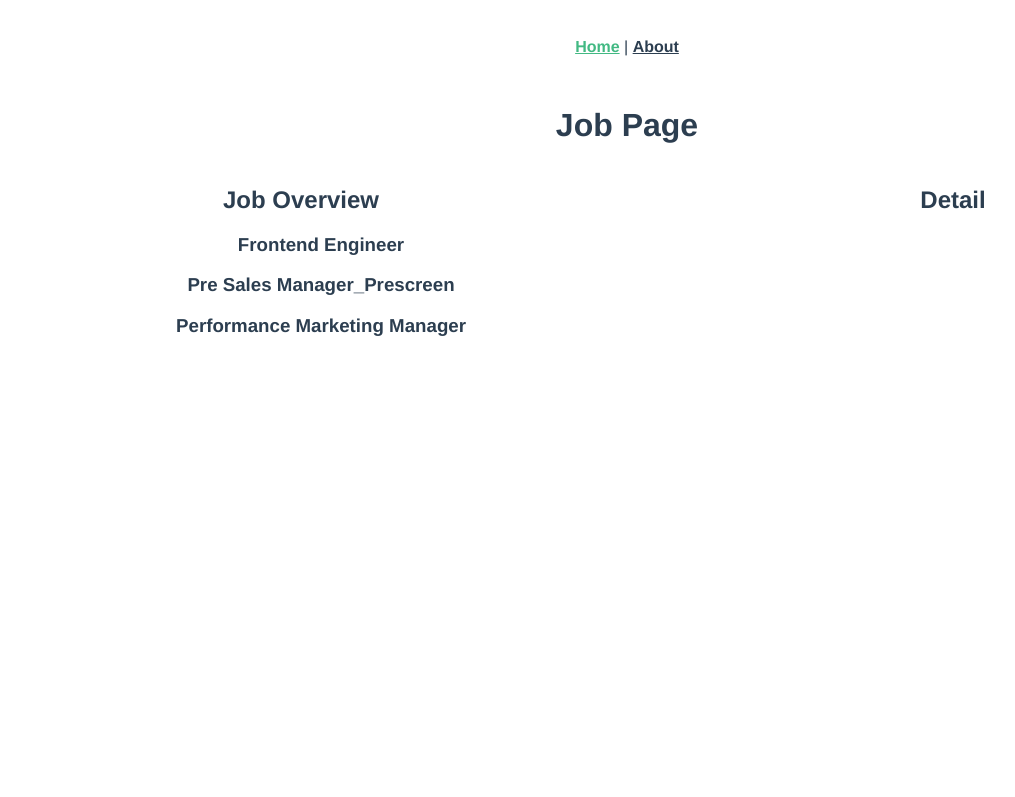
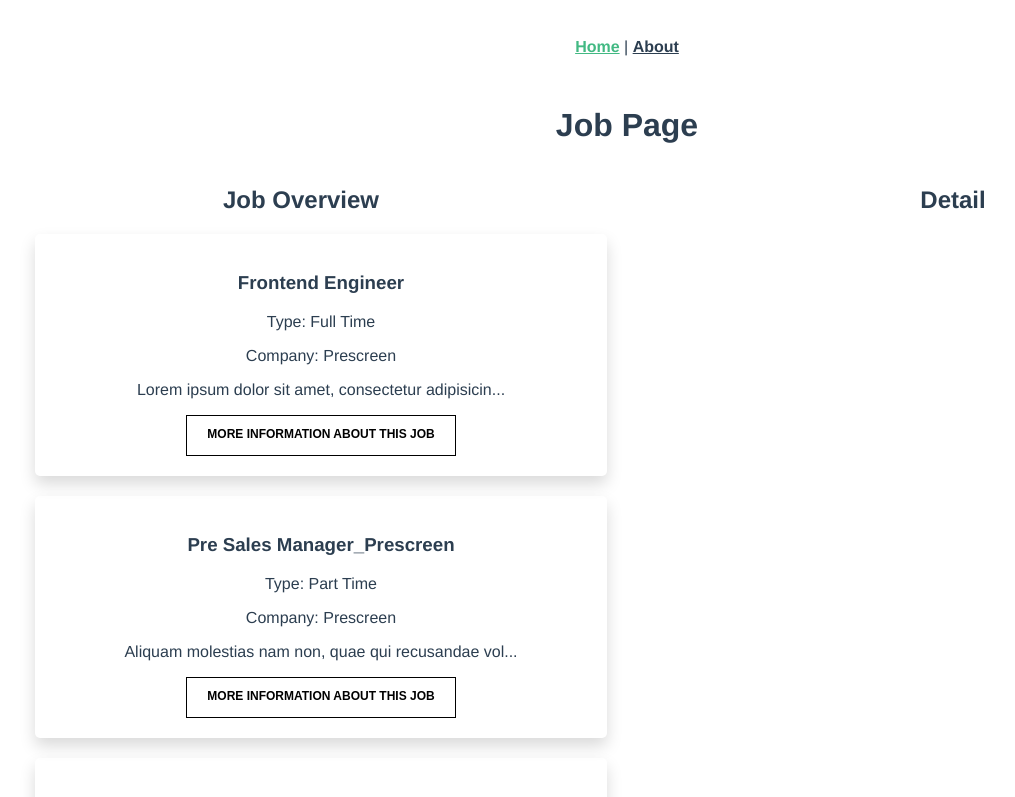
Before and after one commit to Zuwie/coding-challenge, a Vue app: page / in a window 1280 px wide. Shown: the top 797 px of the page, without its empty margins (13-1028 px from the left). Built offline with nearby package versions, Linux system fonts and the light colour scheme.

Commit message:
Properly display its data and adds basic styles

```diff
--- a/src/components/JobItem.vue
+++ b/src/components/JobItem.vue
@@ -1,8 +1,16 @@
 <template>
-  <div>
-    <h3>
+  <div class="jobitem">
+    <h3 class="jobitem__title">
       {{ job.title }}
     </h3>
+    <p class="jobitem__type">Type: {{ job.type }}</p>
+    <p class="jobitem__company">Company: {{ job.company }}</p>
+    <p class="jobitem__description">
+      {{ job.description | truncate(50) }}
+    </p>
+    <button class="button" @click="setActiveJob(job.id)">
+      More information about this job
+    </button>
   </div>
 </template>
 
@@ -14,6 +22,10 @@ export default {
       type: Object,
       default() {
         return {
+          id: {
+            type: Number,
+            default: null
+          },
           title: {
             type: String,
             default: "Job Title"
@@ -33,8 +45,44 @@ export default {
         };
       }
     }
+  },
+  methods: {
+    setActiveJob(id) {
+      this.$emit("setActiveJob", id);
+    }
   }
 };
 </script>
 
-<style scoped></style>
+<style scoped lang="scss">
+.jobitem {
+  padding: 20px;
+  margin-bottom: 20px;
+  box-shadow: rgba(0, 0, 0, 0.15) 0 8px 16px 0;
+  border-radius: 5px;
+
+  &__description {
+    overflow: hidden;
+    text-overflow: ellipsis;
+  }
+}
+
+.button {
+  cursor: pointer;
+  background: #ffffff;
+  box-shadow: none;
+  outline: none;
+  padding: 11px 20px 12px;
+  border: 1px solid #000000;
+  text-transform: uppercase;
+  font-weight: 700;
+  font-size: 12px;
+  line-height: 1.3;
+  transition: 0.2s ease;
+
+  &:hover {
+    color: #fff;
+    background: #000;
+  }
+}
+</style>
```
